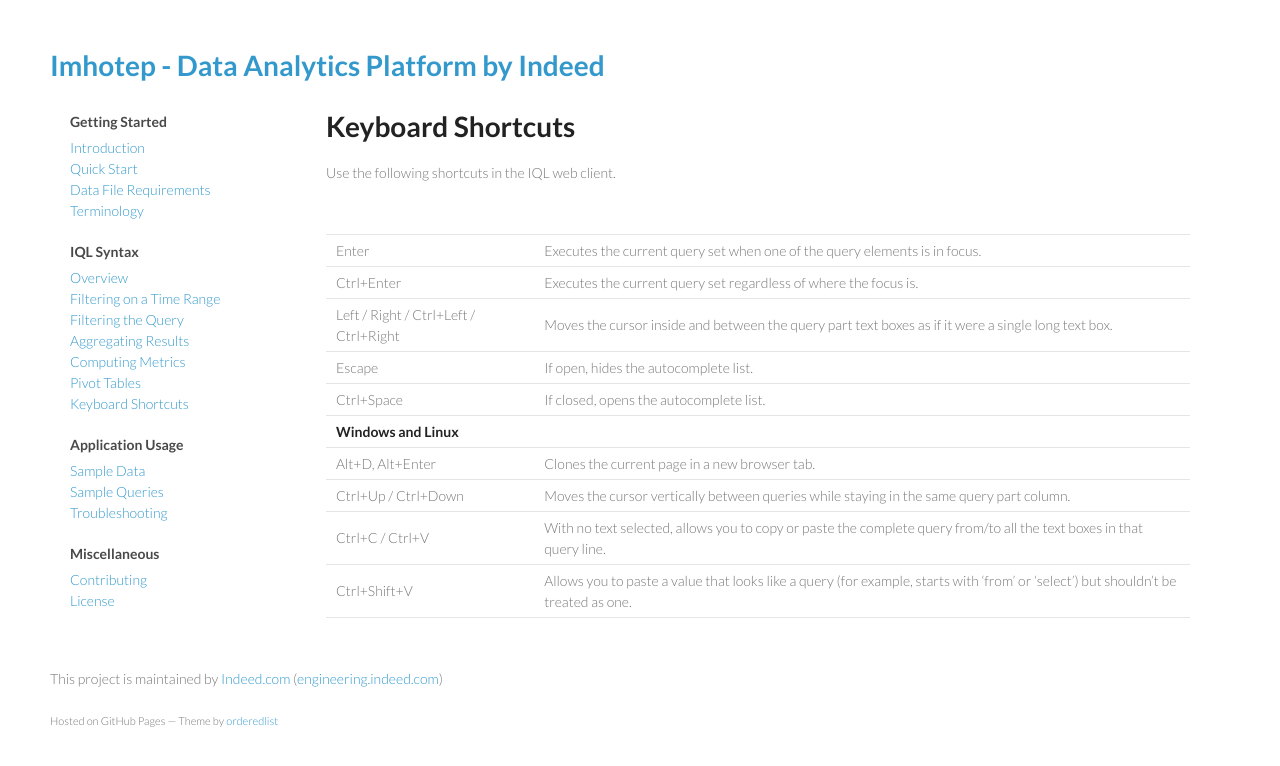
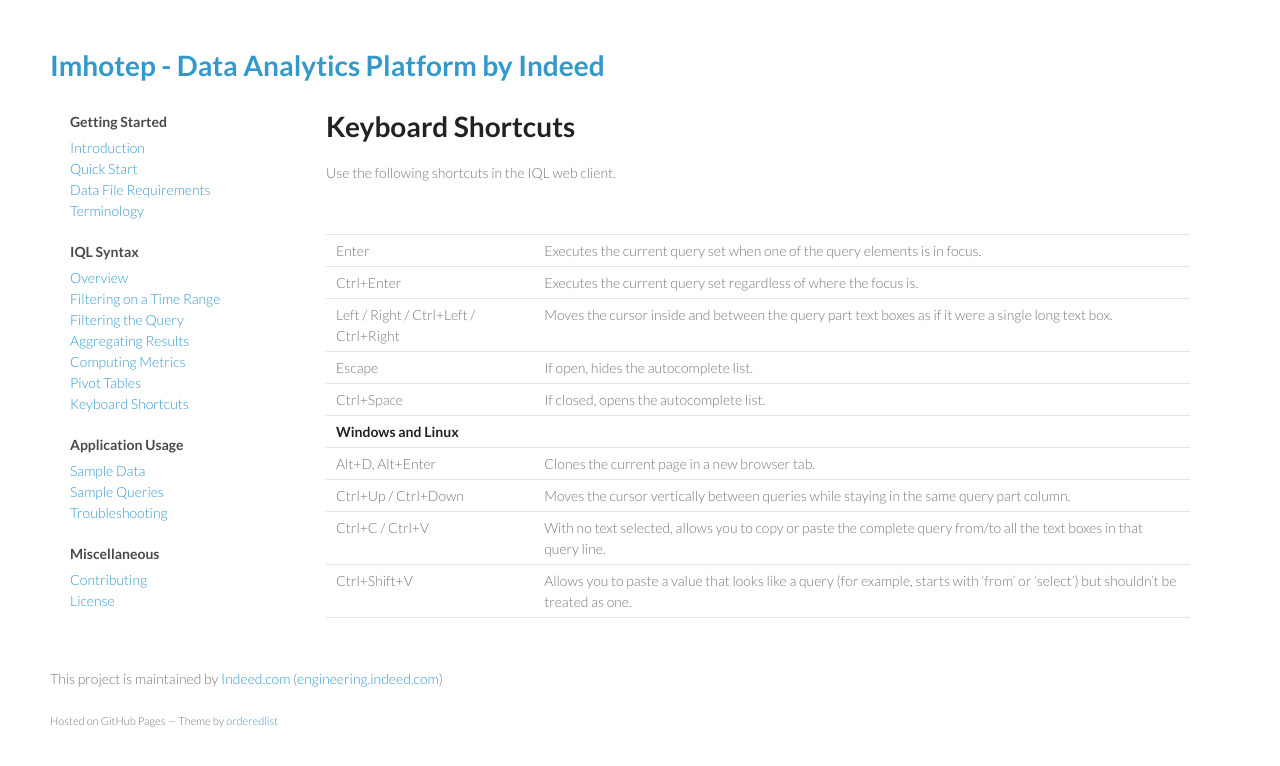
Before and after one commit to indeedeng/imhotep, a Jekyll site: the page built from docs/shortcuts.md, in a window 1280 px wide. Shown: the top 766 px of the page. Built offline with Jekyll 4.4.1, drawn with Linux system fonts in a browser that asks for light colours; Markdown is read by kramdown in place of the engine named in the settings.

Commit message:
align table cells to the top

```diff
--- a/assets/css/styles.css
+++ b/assets/css/styles.css
@@ -13,6 +13,10 @@
 
 table code {
     white-space: nowrap;
+}
+
+td {
+    vertical-align: top;
 }
 
 .ui-allocation-bar{
```
